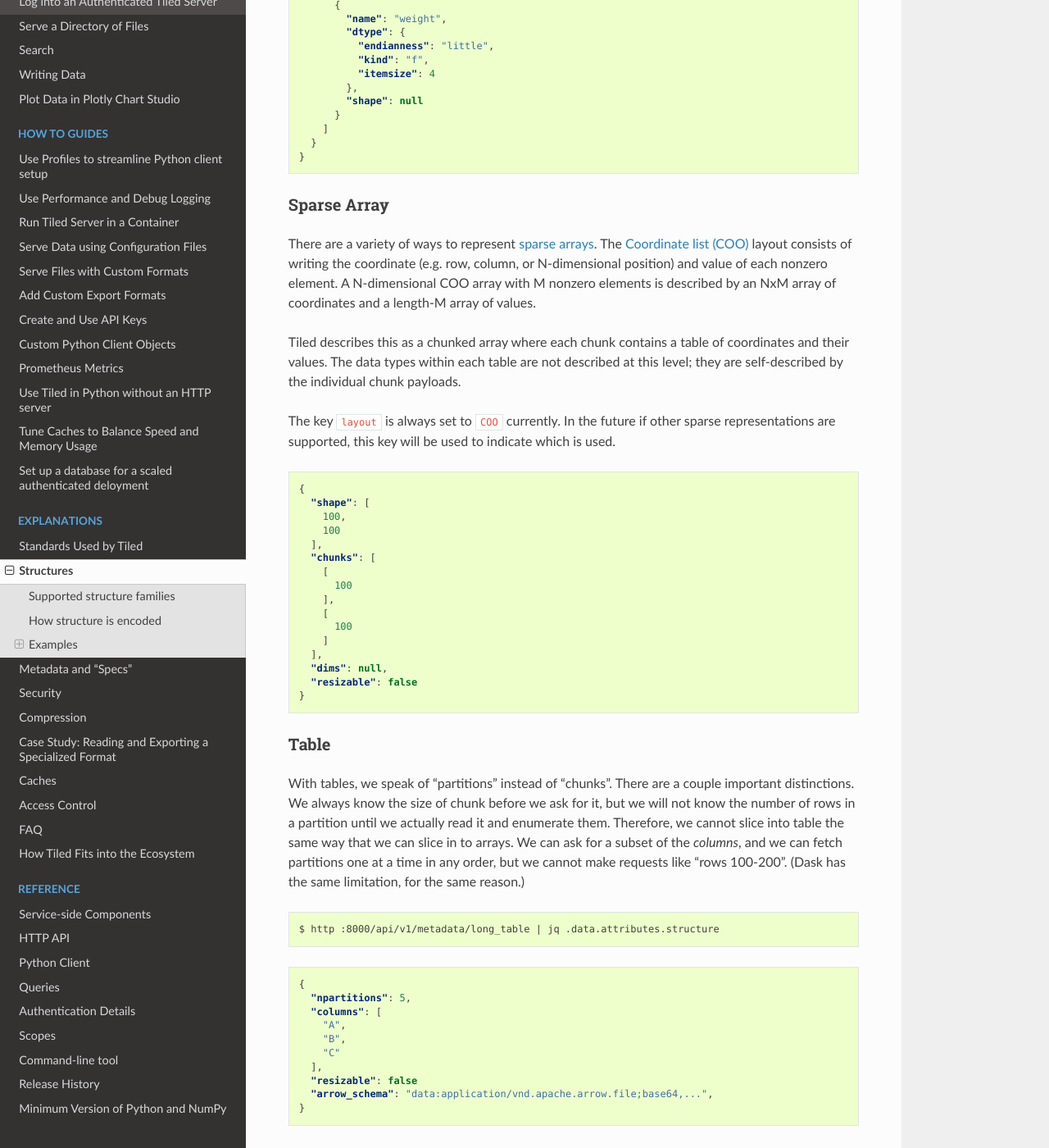
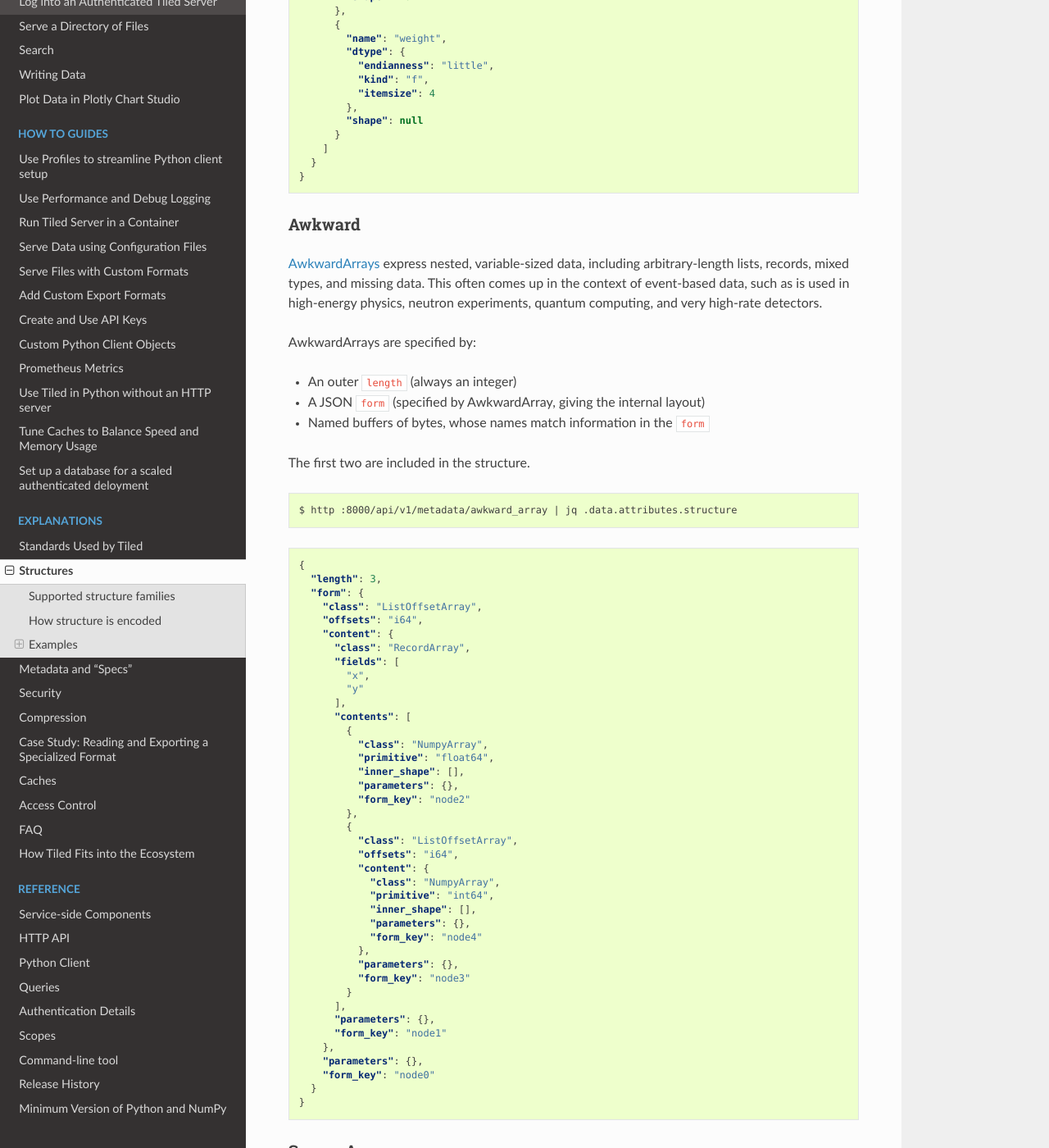
Before and after one commit to bluesky/tiled, a Sphinx documentation site: the page built from docs/source/explanations/structures.md, in a window 1280 px wide and 1400 px high, scrolled down 3168 px. Shown: the whole window at 82% size. Built offline with Sphinx 7.4.7 and the Read the Docs theme 2.0.0, drawn with Linux system fonts in a browser that asks for light colours; pages that are not in the unit, such as notebooks, are missing from menus; the version number could not be read and is left out; some of the changed text lies outside the part shown.

Commit message:
Add Awkward to structure lists in docs.

````diff
--- a/docs/source/explanations/structures.md
+++ b/docs/source/explanations/structures.md
@@ -10,10 +10,11 @@
 The structure families are:
 
 * array --- a strided array, like a [numpy](https://numpy.org) array
+* awkward --- nested, variable-sized data (as implemented by [AwkwardArray](https://awkward-array.org/))
+* container --- a of other structures, akin to a dictionary or a directory
 * sparse --- a sparse array (i.e. an array which is mostly zeros)
 * table --- tabular data, as in [Apache Arrow](https://arrow.apache.org) or
   [pandas](https://pandas.pydata.org/)
-* container --- a of other structures, akin to a dictionary or a directory
 
 Support for sparse arrays and [Awkward Array](https://awkward-array.org/) are
 planned.
@@ -178,6 +179,70 @@
     ]
   }
 }
+```
+
+### Awkward
+
+[AwkwardArrays](https://awkward-array.org/) express nested, variable-sized
+data, including arbitrary-length lists, records, mixed types, and missing data.
+This often comes up in the context of event-based data, such as is used in
+high-energy physics, neutron experiments, quantum computing, and very high-rate
+detectors.
+
+AwkwardArrays are specified by:
+
+* An outer `length` (always an integer)
+* A JSON `form` (specified by AwkwardArray, giving the internal layout)
+* Named buffers of bytes, whose names match information in the `form`
+
+The first two are included in the structure.
+
+```
+$ http :8000/api/v1/metadata/awkward_array | jq .data.attributes.structure
+```
+
+```json
+{
+  "length": 3,
+  "form": {
+    "class": "ListOffsetArray",
+    "offsets": "i64",
+    "content": {
+      "class": "RecordArray",
+      "fields": [
+        "x",
+        "y"
+      ],
+      "contents": [
+        {
+          "class": "NumpyArray",
+          "primitive": "float64",
+          "inner_shape": [],
+          "parameters": {},
+          "form_key": "node2"
+        },
+        {
+          "class": "ListOffsetArray",
+          "offsets": "i64",
+          "content": {
+            "class": "NumpyArray",
+            "primitive": "int64",
+            "inner_shape": [],
+            "parameters": {},
+            "form_key": "node4"
+          },
+          "parameters": {},
+          "form_key": "node3"
+        }
+      ],
+      "parameters": {},
+      "form_key": "node1"
+    },
+    "parameters": {},
+    "form_key": "node0"
+  }
+}
+
 ```
 
 ### Sparse Array
````
Also changed, not shown: README.md (+1 -0 lines).
